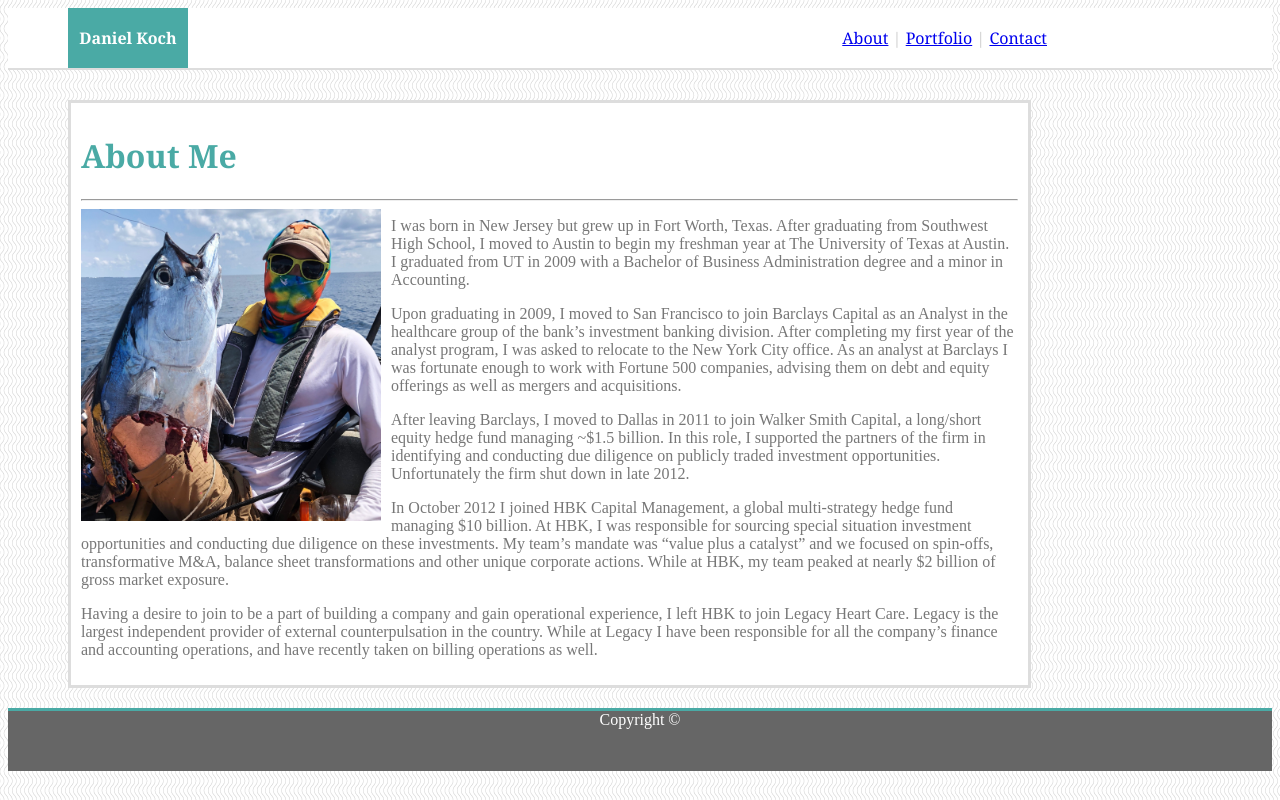
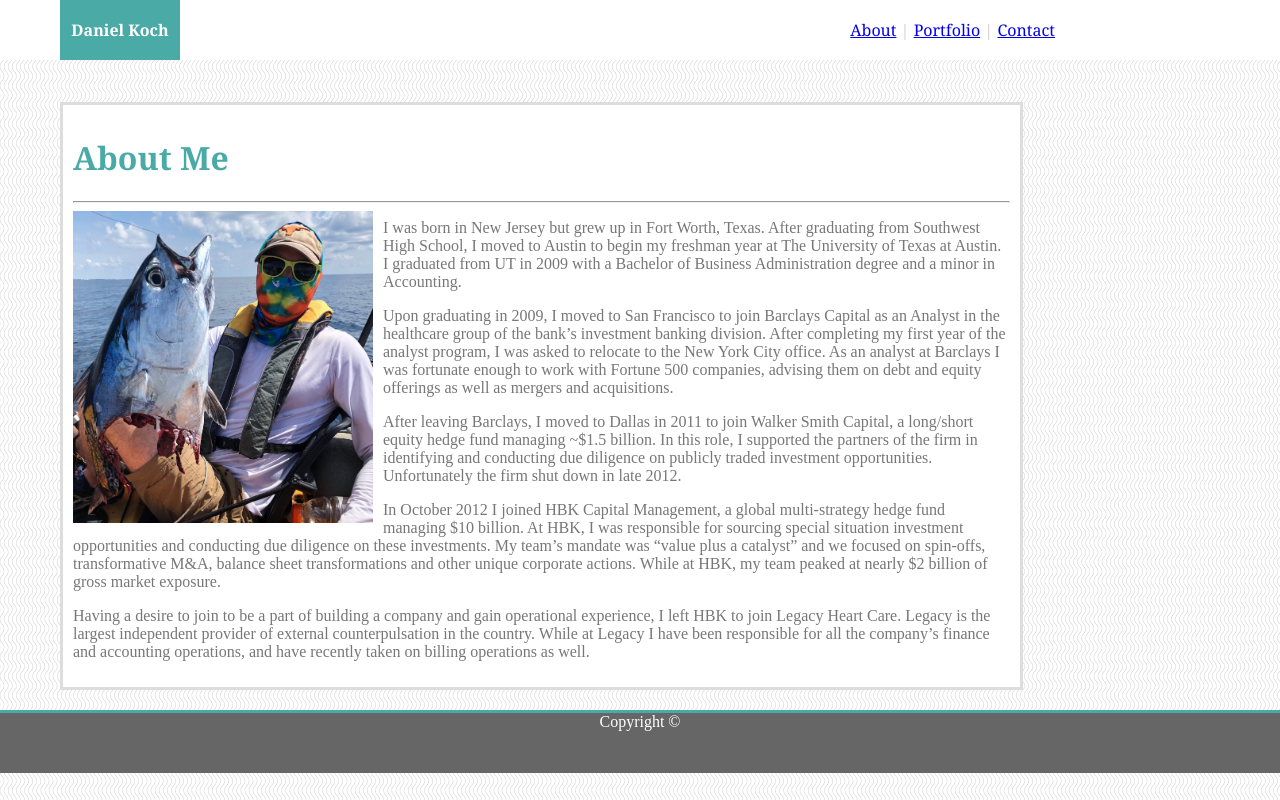
Before and after one commit to swuap/Basic-Portfolio, a plain HTML site: page index.html in a window 1280 px wide. Drawn offline with Linux system fonts and the light colour scheme.

Commit message:
updated header bar

```diff
--- a/assets/css/style.css
+++ b/assets/css/style.css
@@ -1,5 +1,6 @@
 body {
     background-image: url("vertical-waves.png");
+    margin: 0;
 }
 
 #topborder {
@@ -12,6 +13,9 @@ body {
     height: 60px;
     width: 100%;
     overflow: auto;
+    position: fixed;
+    margin-top: 0;
+    z-index: 1;
 }
 
 #daniel {
@@ -45,6 +49,7 @@ body {
     border-color: #dddddd;
     border-style: solid;
     color: #777777;
+    margin-top: 100px;
 }
 
 #picture {
```
